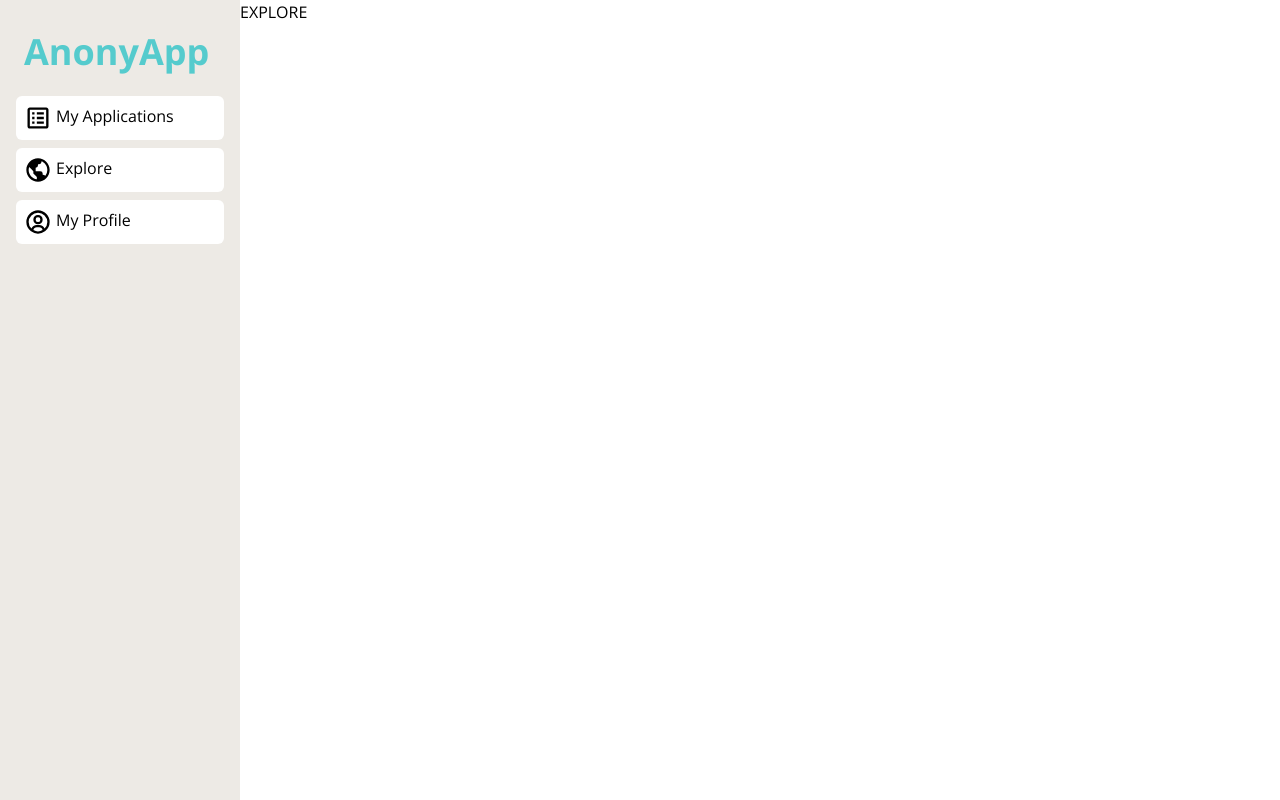
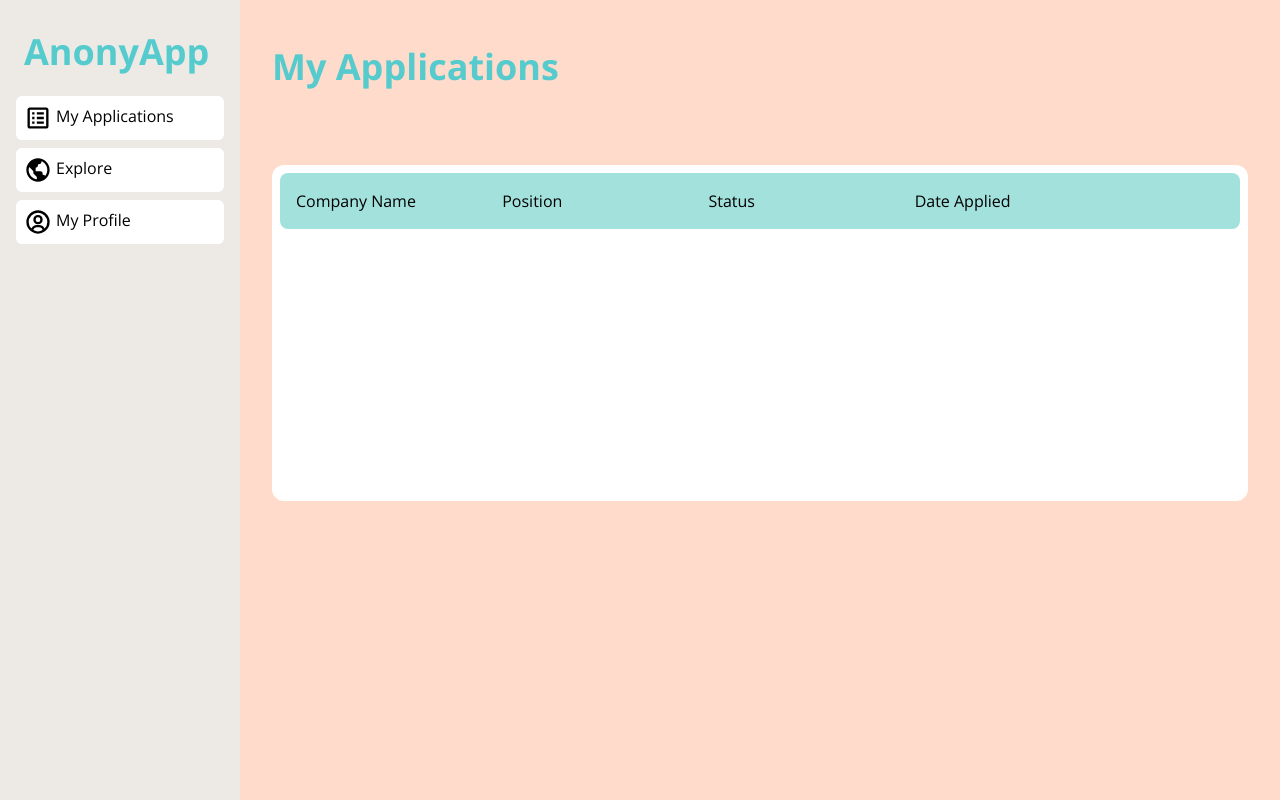
Before and after one commit to anhvungoc21/anony-app, a Next.js app: page /dashboard/explore in a window 1280 px wide. Built offline with nearby package versions, Linux system fonts and the light colour scheme.

Commit message:
Minor UI changes to dashboard. Added Explore

```diff
--- a/components/navbar.js
+++ b/components/navbar.js
@@ -3,8 +3,11 @@ import Link from "next/link";
 
 export default function NavBar() {
   return (
-    <div className="h-full w-[240px] bg-[color:var(--gray)] flex flex-col pl-4 pr-4 pb-8 pt-8 gap-2">
-      <div id="logo" className="text-4xl [font-weight:var(--bold-text)] pb-4 pl-2 text-[color:var(--blue)]">
+    <div className="h-full w-[240px] bg-[color:var(--gray)] flex flex-col pl-4 pr-4 pb-8 pt-8 gap-2 select-none">
+      <div
+        id="logo"
+        className="text-4xl [font-weight:var(--bold-text)] pb-4 pl-2 text-[color:var(--blue)]"
+      >
         AnonyApp
       </div>
       <Link id="my-applications" href="/dashboard/my-applications">
--- a/pages/dashboard/explore.js
+++ b/pages/dashboard/explore.js
@@ -3,7 +3,41 @@ export default function Explore() {
   return (
     <div className="flex h-screen w-screen">
       <NavBar />
-      <div id="explore">EXPLORE</div>
+      <div id="main" className="grid grid-rows-6 grow bg-[color:var(--skin)]">
+        <div
+          id="title"
+          className="flex items-center p-8 [font-weight:var(--bold-text)] text-4xl text-[color:var(--blue)] select-none"
+        >
+          My Applications
+        </div>
+        <div id="my-listings" className="row-span-3 p-8">
+          <div className="flex flex-col items-start bg-white rounded-xl w-full h-full p-2 gap-4">
+            <div
+              id="columns"
+              className="grid grid-cols-9 w-full rounded-lg bg-[color:var(--light-blue)] p-4 [font-weight:"
+            >
+              <span className="col-span-2">Company Name</span>
+              <span className="col-span-2">Position</span>
+              <span className="col-span-2">Status</span>
+              <span className="col-span-2">Date Applied</span>
+            </div>
+            <div
+              id="entries"
+              className="flex flex-col grow w-full gap-2 overflow-y-scroll"
+            >
+              {/* {listings.map((entry, i) => (
+                <ListingItem
+                  key={`listing-item-${i}`}
+                  companyName={entry.companyName}
+                  position={entry.position}
+                  status={entry.status}
+                  dateApplied={entry.dateApplied}
+                />
+              ))} */}
+            </div>
+          </div>
+        </div>
+      </div>
     </div>
   );
 }
--- a/pages/dashboard/my-applications.js
+++ b/pages/dashboard/my-applications.js
@@ -38,7 +38,7 @@ export default function DashBoard() {
         positionUrl
       )
     ) {
-      setMessage("Please fill out all field!");
+      setMessage("Please fill out all fields!");
       setTimeout(() => setMessage(""), 3000);
     }
 
@@ -168,7 +168,7 @@ export default function DashBoard() {
           <div className="flex flex-col items-start bg-white rounded-xl w-full h-full p-2 gap-4">
             <div
               id="columns"
-              className="grid grid-cols-9 w-full rounded-lg bg-[color:var(--light-blue)] p-4 [font-weight:"
+              className="grid grid-cols-9 w-full rounded-lg bg-[color:var(--light-blue)] p-4 [font-weight:var(--bold-text)]"
             >
               <span className="col-span-2">Company Name</span>
               <span className="col-span-2">Position</span>
```
